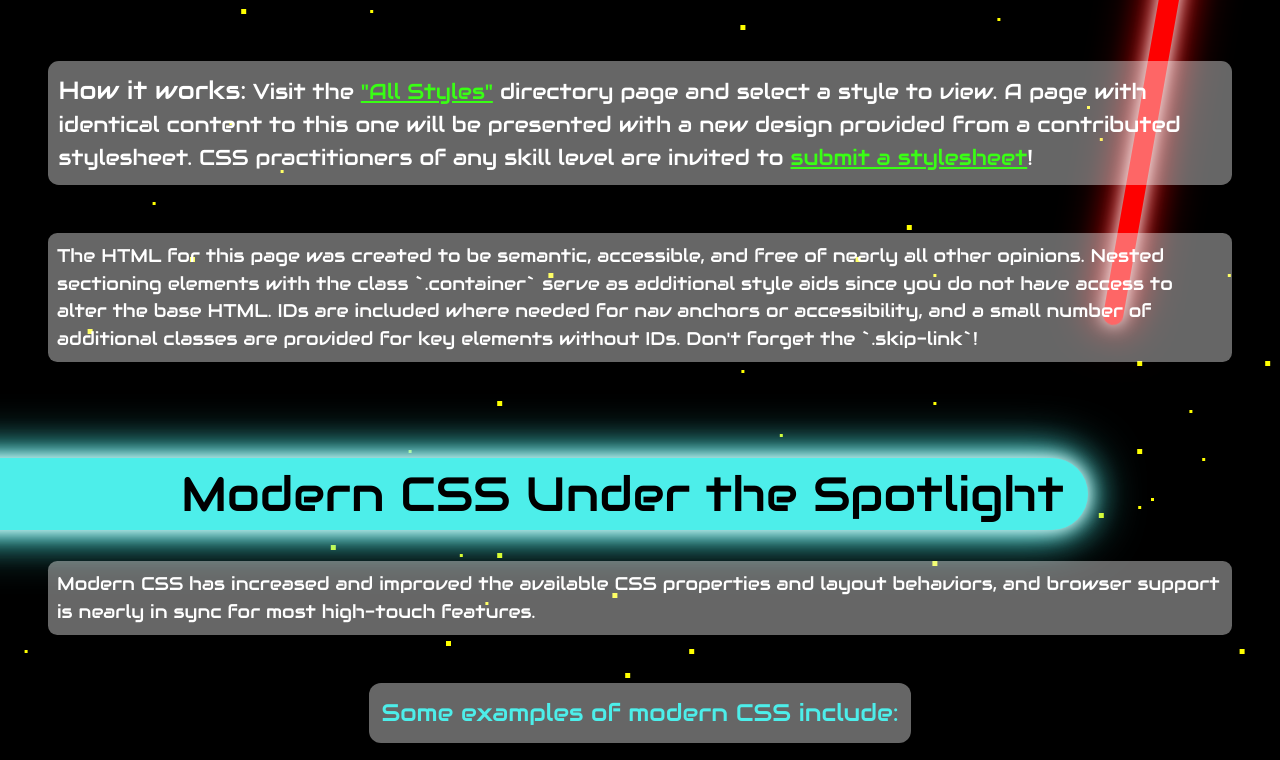
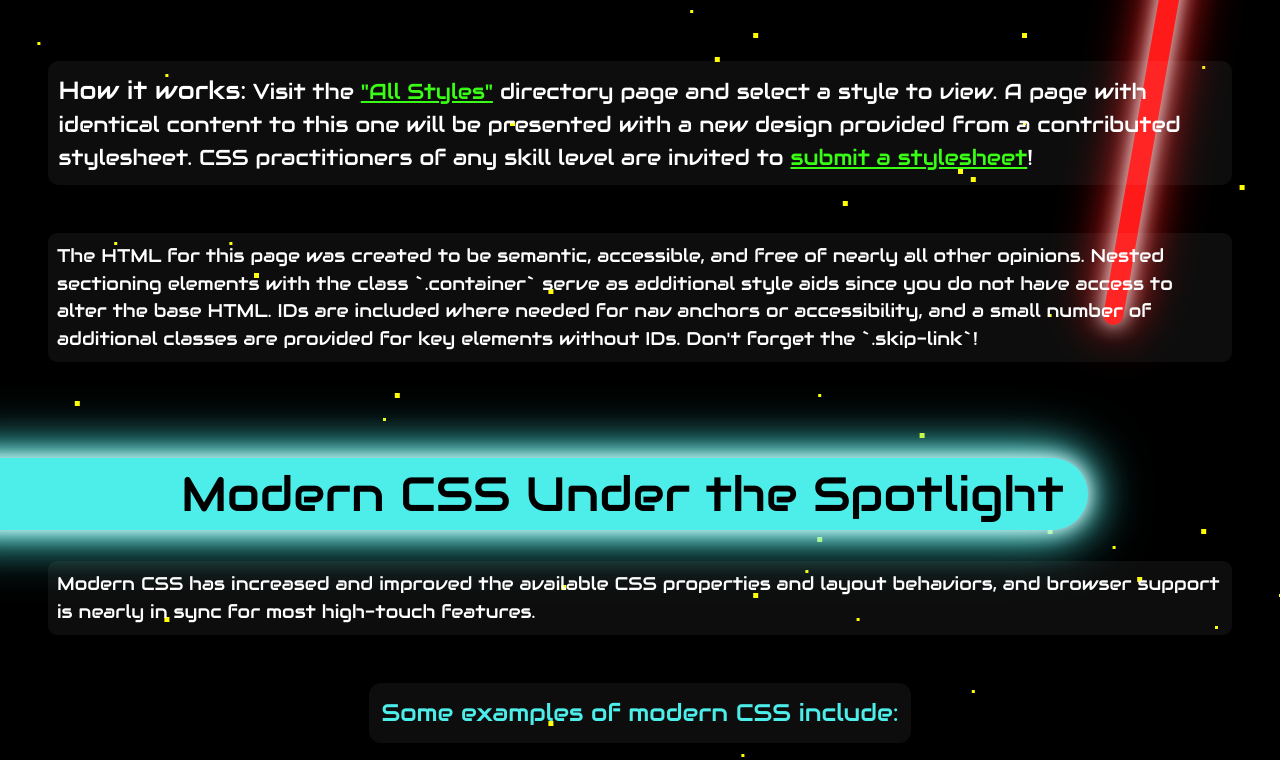
Before and after one commit to GageDorl/SpaceWarsStyleStage, a website: page public/index.html in a window 1280 px wide. Shown: the part 821-1581 px from the top of the page. Drawn offline with Linux system fonts and the light colour scheme.

Commit message:
up to date

```diff
--- a/sass/_reset.scss
+++ b/sass/_reset.scss
@@ -50,7 +50,7 @@ select {
 
 /* Remove all animations and transitions for people that prefer not to see them */
 @media (prefers-reduced-motion: reduce) {
-  * {
+  *, *::before, *::after {
     animation-duration: 0.01ms !important;
     animation-iteration-count: 1 !important;
     transition-duration: 0.01ms !important;
--- a/sass/_styles.scss
+++ b/sass/_styles.scss
@@ -21,12 +21,12 @@
       place-content: center;
       padding: 0.5em;
       grid-gap: 0.5rem;
-      border: 1px solid var(--color-light);
+      // border: 1px solid var(--color-light);
       background-color: var(--color-purple);
       line-height: 1.1;
 
       a {
-        color: inherit;
+        color: var(--color-background);
         font-size: 1.3rem;
         font-weight: var(--font-weight-strong);
         text-decoration: none;
@@ -43,6 +43,7 @@
       }
 
       span:nth-child(2) {
+        color: var(--color-background);
         position: relative;
       }
     }
--- a/sass/_theme.scss
+++ b/sass/_theme.scss
@@ -1,14 +1,14 @@
 $color-primary: #FFFF00!default;
 $color-primary-alt: #fff !default;
-$color-secondary: #fe0000!default;
+$color-secondary: #FF1A1A!default;
 $color-background: #000 !default;
 
 //some ideas
-$light-red: #fe0000;
+$light-red: #FF1A1A;
 $light-blue: #4deeea;
 $green: #39FF14;
 $yellow: #FFFF00;
-$purple: #BF00FF;
+$purple: #C23DFF;
 $black: #000;
 $white: #fff;
 $darkblue: #00008B;
--- a/sass/_typography.scss
+++ b/sass/_typography.scss
@@ -19,7 +19,7 @@ h2 {
 }
 
 p{
-  background-color: rgba(255, 255, 255, 0.4);
+  background-color: rgba(255, 255, 255, 0.05);
   padding: 0.5em;
   border-radius: 0.5em;
 }
@@ -34,7 +34,7 @@ p{
 }
 
 @mixin saber-glow($color){
-  @keyframes saber-glow-#{$color}{
+  @keyframes saber-glow-#{""+$color}{
     0% {
       box-shadow: 0 0 10px white, 0 0 20px var(--color-#{$color}), 0 0 30px var(--color-#{$color});
     }
@@ -48,7 +48,8 @@ p{
 }
 
 @mixin animate-saber-glow($color) {
-  animation: saber-glow-#{$color} 3s infinite alternate ease-in-out;
+  animation: saber-glow-#{$color} infinite alternate ease-in-out;
+  animation-duration: 2s;
 }
 
 
```
Also changed, not shown: public/style.css, sass/style.scss (line endings or trailing spaces).
